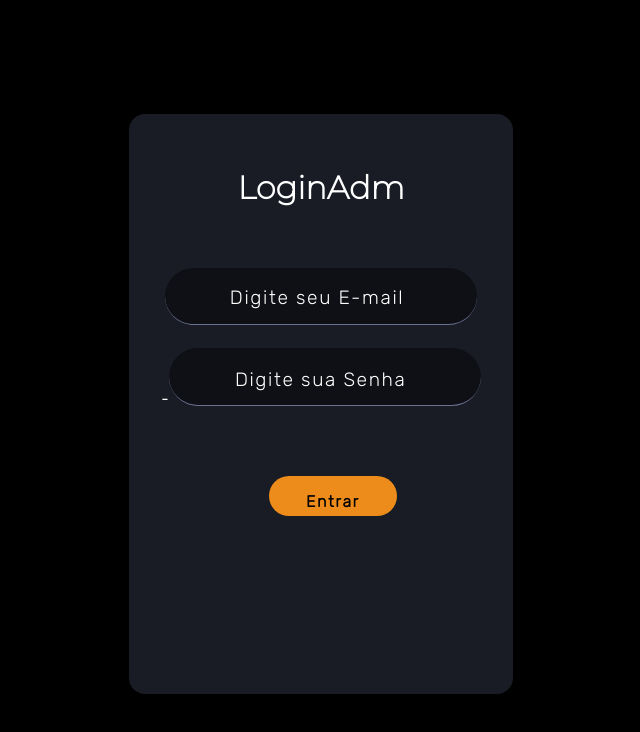
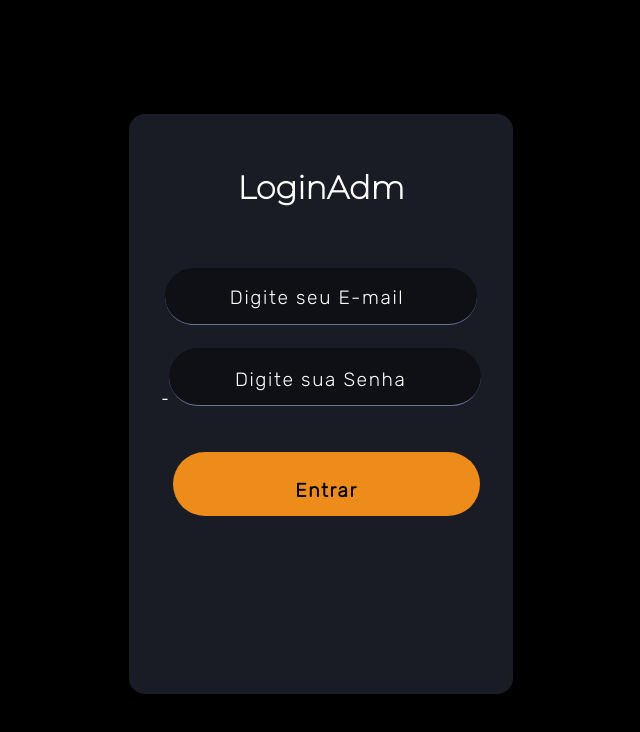
Before and after one commit to Felipediaslc/Barbearia-Strait-System-ADM, a React (Create React App) app: page / in a window 1280 px wide. Shown: the top 732 px of the page, without its empty margins (319-959 px from the left). Built offline with nearby package versions, Linux system fonts and the light colour scheme.

Commit message:
Projeto Final atualizando refinamentos v1

```diff
--- a/src/Pages/LoginAdm/LoginAdm.css
+++ b/src/Pages/LoginAdm/LoginAdm.css
@@ -128,21 +128,21 @@
   display: flex;
   justify-content: center;
   align-items: flex-end;
-  height: 5vh;
-  width: 10vw;
+  height: 8vh;
+  width: 24vw;
   font-family: "Rubik", sans-serif;
   background-color: #ed8c1a;
-  padding: 0.1rem 2rem 0.3rem 2rem;
+  padding: 0.1rem 2rem 0.9rem 2rem;
   border: none;
   cursor: pointer;
   transition: background 0.3s;
   color: black;
   font-weight: bold;
-  font-size: 1rem;
+  font-size: 1.2rem;
   border-radius: 2rem;
   letter-spacing: 0.1rem;
-  margin-top: 22rem;
-  margin-left: 1.8rem;
+  margin-top: 20.5rem;
+  margin-left: 1rem;
 }
 
 .button-admlog:hover {
```
